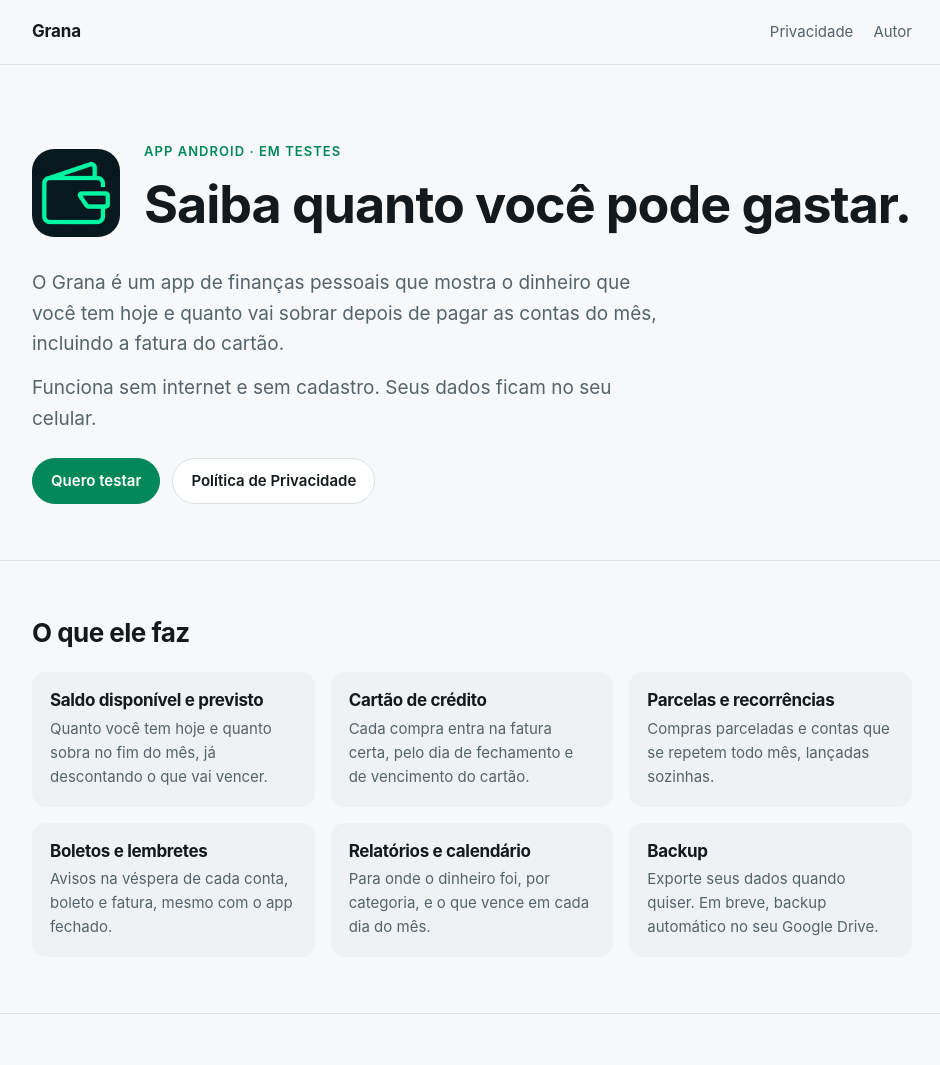
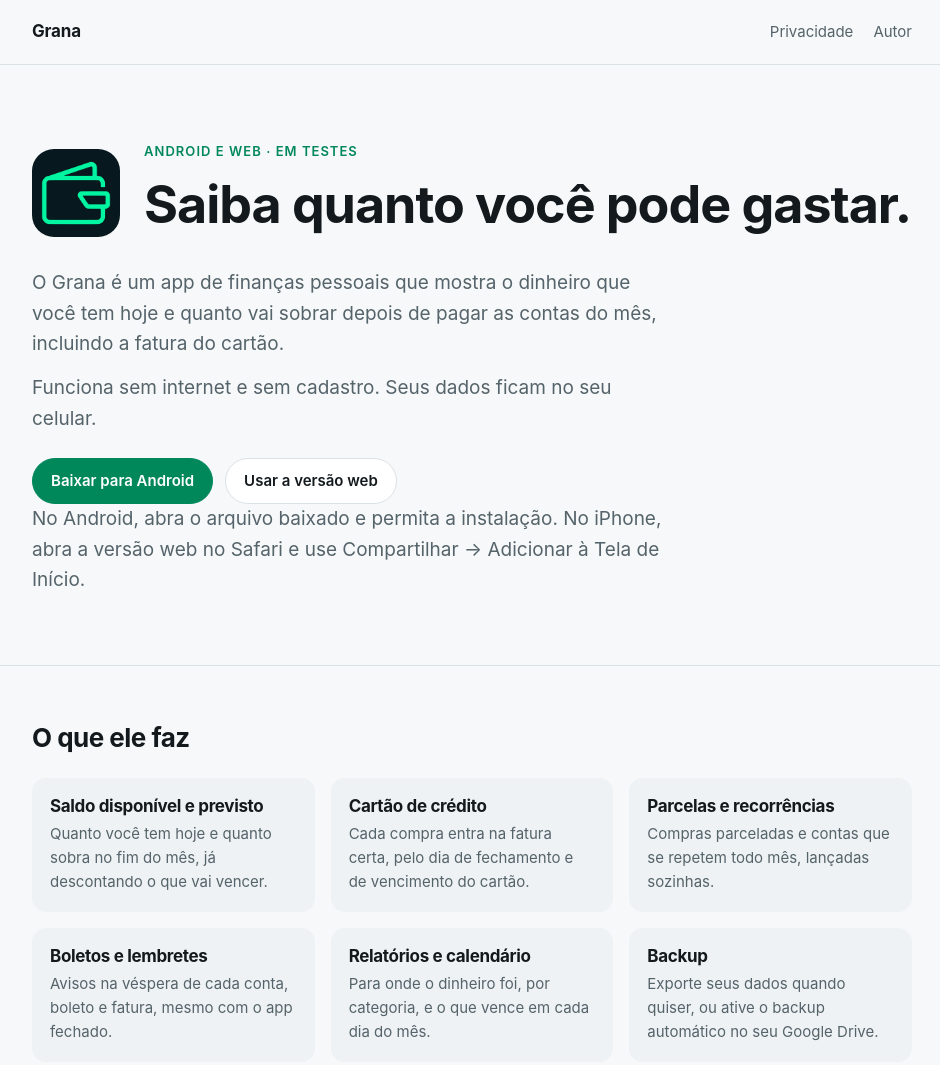
Before and after one commit to oriajsan/oriajsan.github.io, a plain HTML site: page grana/index.html in a window 1280 px wide. Shown: the top 1065 px of the page, without its empty margins (168-1108 px from the left). Drawn offline with Linux system fonts and the light colour scheme.

Commit message:
feat(grana): link the newest APK and the web version
Co-Authored-By: Claude Opus 5.5 <noreply@anthropic.com>

```diff
--- a/grana/index.html
+++ b/grana/index.html
@@ -3,7 +3,7 @@
 <head>
   <meta charset="utf-8">
   <meta name="viewport" content="width=device-width, initial-scale=1">
-  <title>Grana · Finanças pessoais para Android</title>
+  <title>Grana · Finanças pessoais para Android e web</title>
   <meta name="description" content="O Grana mostra quanto você pode gastar hoje, depois de pagar as contas do mês. Offline, sem cadastro, com os dados no seu celular.">
   <link rel="icon" href="favicon.png">
   <link rel="stylesheet" href="../assets/style.css">
@@ -25,7 +25,7 @@
         <div class="hero-row">
           <img class="app-icon" src="../assets/grana-icon.png" alt="Ícone do Grana" width="88" height="88">
           <div>
-            <span class="eyebrow">App Android · em testes</span>
+            <span class="eyebrow">Android e web · em testes</span>
             <h1>Saiba quanto você pode gastar.</h1>
           </div>
         </div>
@@ -36,10 +36,20 @@
         <p class="lead">
           Funciona sem internet e sem cadastro. Seus dados ficam no seu celular.
         </p>
+        <!--
+          Regra: estes links apontam sempre para a versão mais recente, nunca para
+          uma versão específica. O APK vem da release "latest" deste repositório
+          (publicada por `npm run build:announce` no repositório do app); a versão
+          web é o endereço fixo do PWA.
+        -->
         <div class="actions">
-          <a class="button primary" href="mailto:jairosd01101@gmail.com?subject=Grana">Quero testar</a>
-          <a class="button" href="privacidade.html">Política de Privacidade</a>
+          <a class="button primary" href="https://github.com/oriajsan/oriajsan.github.io/releases/latest/download/grana.apk">Baixar para Android</a>
+          <a class="button" href="https://grana-b8e.pages.dev">Usar a versão web</a>
         </div>
+        <p class="lead">
+          No Android, abra o arquivo baixado e permita a instalação. No iPhone, abra a versão
+          web no Safari e use Compartilhar → Adicionar à Tela de Início.
+        </p>
       </div>
     </section>
 
@@ -69,7 +79,7 @@
           </div>
           <div>
             <h3>Backup</h3>
-            <p>Exporte seus dados quando quiser. Em breve, backup automático no seu Google Drive.</p>
+            <p>Exporte seus dados quando quiser, ou ative o backup automático no seu Google Drive.</p>
           </div>
         </div>
       </div>
```
Also changed, not shown: 1 other file.
